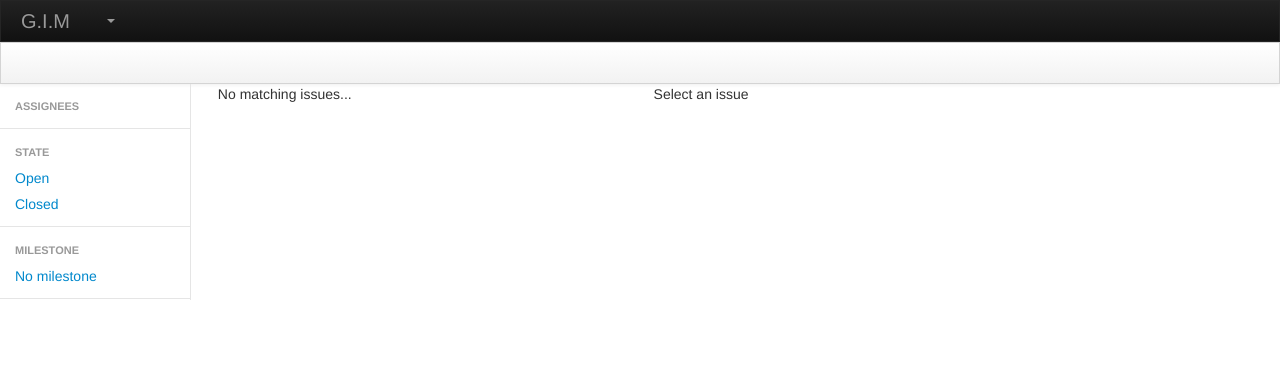
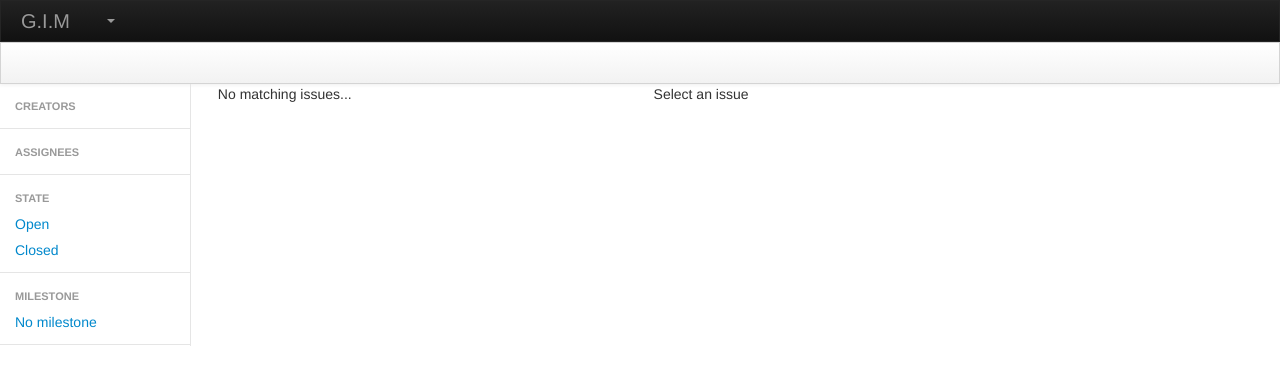
Before and after one commit to derekey/github-issues-manager, a Django app: template gim_project/front/repository/templates/front/repository/issues/base.html in a window 1280 px wide. Shown: the top 385 px of the page. Run offline with Django 3.2, Linux system fonts and the light colour scheme; the template is opened without the code that fills it, so the values that code supplies are empty; parts of the project's set-up code (start-up, migrations or seed data) failed here and were passed over; some libraries are stand-ins or nearby versions.

Commit message:
Add list of issues creators

```diff
--- a/gim_project/front/repository/templates/front/repository/issues/base.html
+++ b/gim_project/front/repository/templates/front/repository/issues/base.html
@@ -11,6 +11,13 @@
             <li><a href="?">Clear filters</a></li>
             <li class="divider"></li>
         {% endif %}
+
+
+        <li class="nav-header">Creators</li>
+        {% for creator in current_repository.issues_creators.all %}
+            <li>{{ creator }}</li>
+        {% endfor %}
+        <li class="divider"></li>
 
 
         <li class="nav-header">Assignees</li>
```
Also changed, not shown: gim_project/core/models.py (+8 -0 lines).
